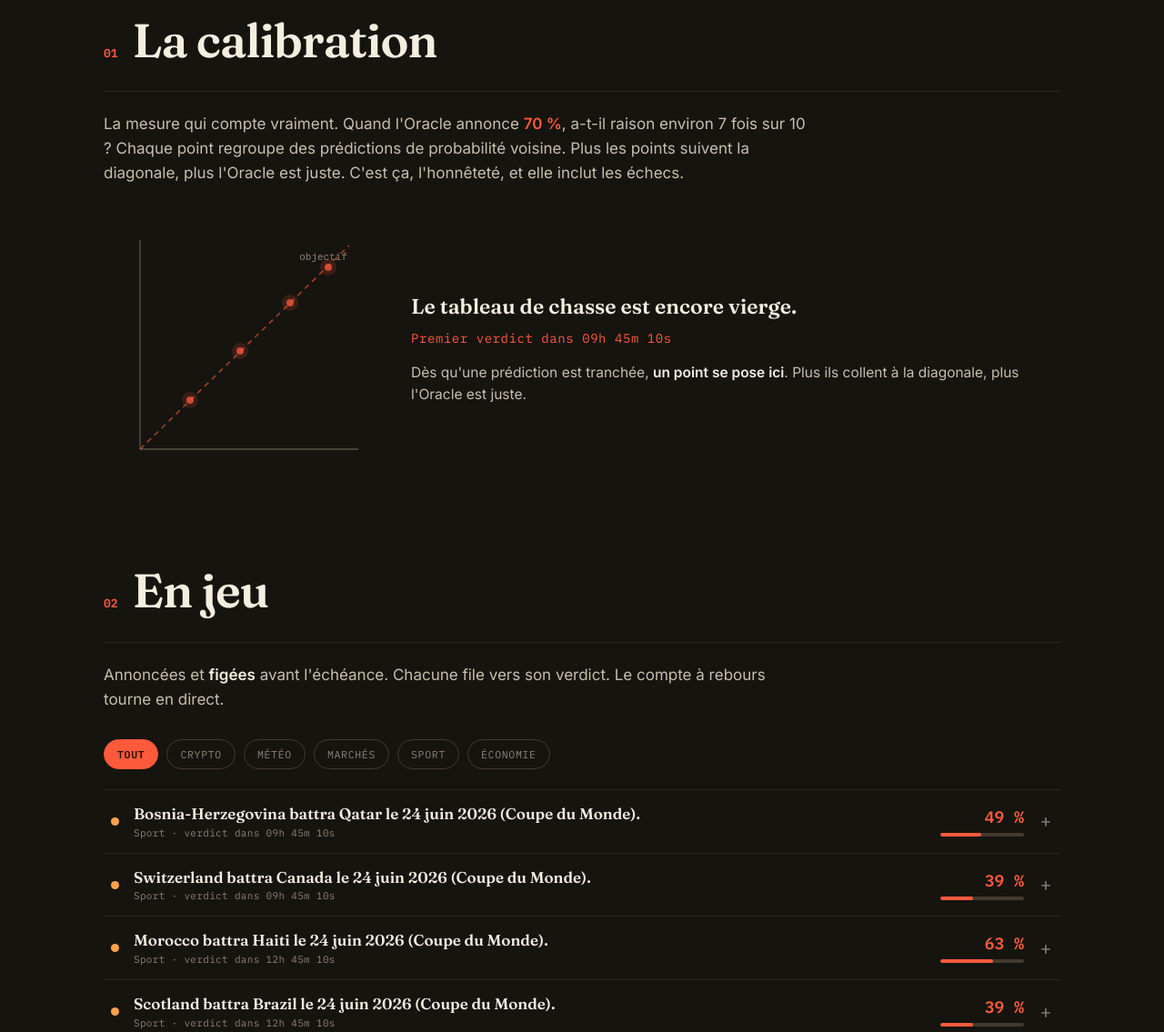
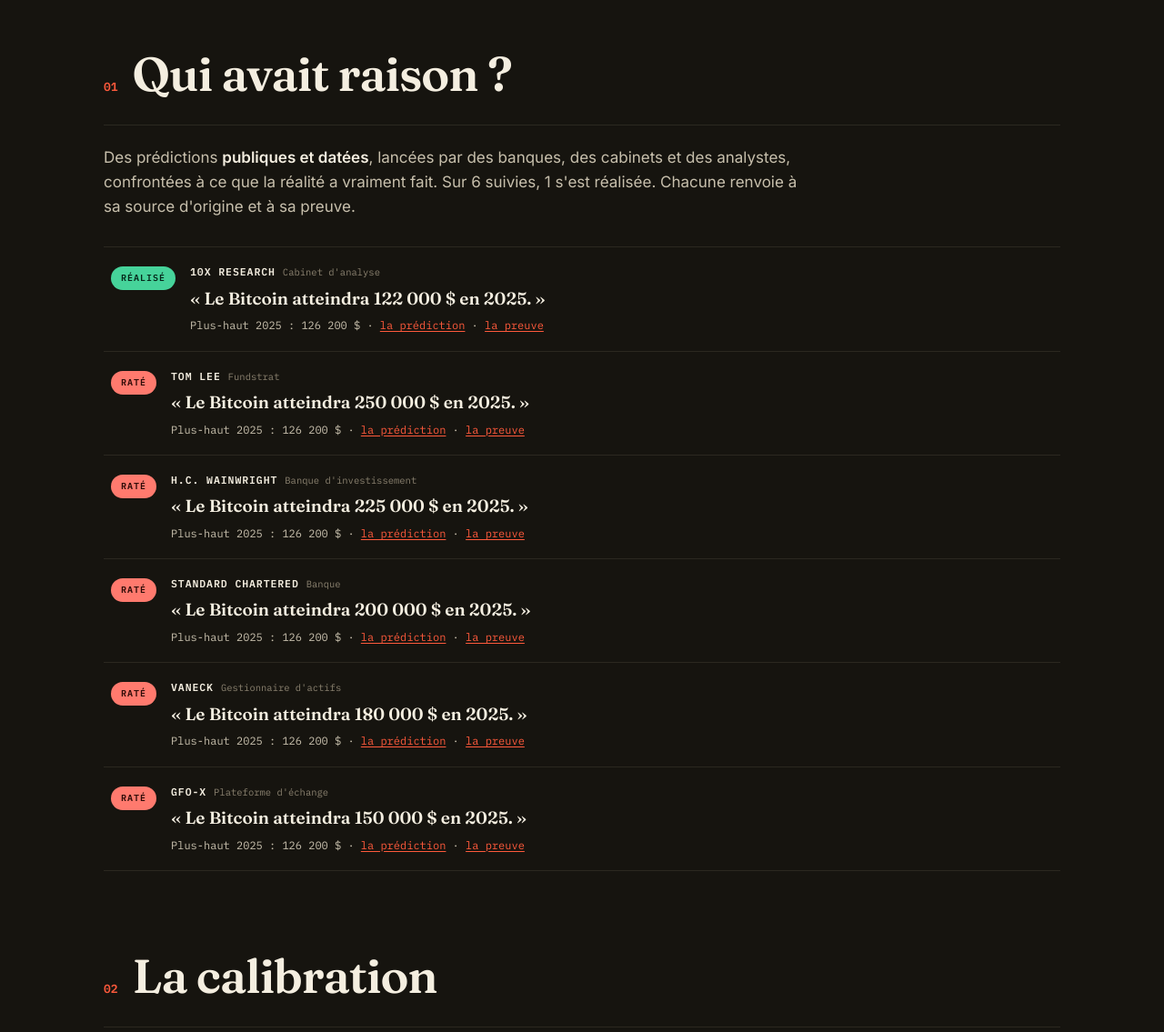
Before and after one commit to Jordan-Bourillot/oracle-triskell, a website: page public/index.html in a window 1280 px wide. Shown: the part 850-1985 px from the top of the page at 91% size. Drawn offline with Linux system fonts and the light colour scheme.

Commit message:
Finalite 'Qui avait raison ?' : tableau public des prédictions de tiers, sourcees et jugees

```diff
--- a/public/app.js
+++ b/public/app.js
@@ -50,6 +50,7 @@
   if (data.updated_at) $("#updated").textContent = "Mise à jour : " + fmtDateTime(data.updated_at);
   renderRepo();
   renderScore();
+  await loadClaims();
   renderCalibration();
   renderFilters();
   renderPending();
@@ -62,6 +63,39 @@
 
 const resolved = () => STATE.preds.filter((p) => p.result);
 const pending = () => STATE.preds.filter((p) => !p.result).sort((a, b) => new Date(a.deadline) - new Date(b.deadline));
+
+/* ---------- qui avait raison (prédictions publiques de tiers) ---------- */
+async function loadClaims() {
+  let claims = [];
+  try {
+    const d = await (await fetch("./data/claims.json", { cache: "no-store" })).json();
+    claims = Array.isArray(d.claims) ? d.claims : [];
+  } catch { /* pas de tableau, on masque la section */ }
+  renderClaims(claims);
+}
+function renderClaims(claims) {
+  const list = $("#claims-list");
+  const section = $("#verdicts-publics");
+  if (!list) return;
+  if (!claims.length) { if (section) section.hidden = true; return; }
+  const order = [...claims].sort((a, b) => (b.result.hit - a.result.hit) || (b.target_usd || 0) - (a.target_usd || 0));
+  list.innerHTML = order
+    .map((c) => {
+      const cls = c.result.hit ? "win" : "loss";
+      return `<article class="claim ${cls}">
+        <span class="claim-pill ${cls}">${c.result.hit ? "Réalisé" : "Raté"}</span>
+        <div class="claim-body">
+          <div class="claim-head"><span class="claim-author">${esc(c.author)}</span> <span class="claim-role">${esc(c.role || "")}</span></div>
+          <p class="claim-text">« ${esc(c.claim)} »</p>
+          <p class="claim-real">${esc(c.result.reality_label || "")} · <a href="${esc(c.source_url)}" target="_blank" rel="noopener">la prédiction</a> · <a href="${esc(c.result.evidence_url)}" target="_blank" rel="noopener">la preuve</a></p>
+        </div>
+      </article>`;
+    })
+    .join("");
+  const wins = claims.filter((c) => c.result.hit === 1).length;
+  const tally = $("#claims-tally");
+  if (tally) tally.textContent = `Sur ${claims.length} suivies, ${wins > 1 ? wins + " se sont réalisées" : wins + " s'est réalisée"}.`;
+}
 
 /* ---------- palmarès ---------- */
 function animateCount(el, to) {
--- /dev/null
+++ b/public/data/claims.json
@@ -0,0 +1,84 @@
+{
+  "note": "Prédictions PUBLIQUES de tiers, suivies et jugées par l'Oracle. Chaque entrée est réelle, datée et sourcée. Jamais d'invention, jamais d'attaque personnelle : on compare ce qui a été annoncé à ce que la réalité a fait, preuve à l'appui.",
+  "updated_at": "2026-06-24",
+  "claims": [
+    {
+      "id": "btc2025-10xresearch",
+      "author": "10x Research",
+      "role": "Cabinet d'analyse",
+      "category": "crypto",
+      "claim": "Le Bitcoin atteindra 122 000 $ en 2025.",
+      "target_usd": 122000,
+      "said_on": "début 2025",
+      "source_url": "https://thecryptobasic.com/2025/05/02/here-are-the-top-8-bitcoin-2025-price-predictions-from-banks-and-hedge-funds/",
+      "source_label": "recensé par The Crypto Basic, mai 2025",
+      "criterion": "Le Bitcoin a-t-il atteint 122 000 $ à un moment de 2025  ?",
+      "result": { "outcome": "win", "hit": 1, "reality_label": "Plus-haut 2025 : 126 200 $", "evidence_url": "https://finance.yahoo.com/quote/BTC-USD/" }
+    },
+    {
+      "id": "btc2025-gfox",
+      "author": "GFO-X",
+      "role": "Plateforme d'échange",
+      "category": "crypto",
+      "claim": "Le Bitcoin atteindra 150 000 $ en 2025.",
+      "target_usd": 150000,
+      "said_on": "début 2025",
+      "source_url": "https://thecryptobasic.com/2025/05/02/here-are-the-top-8-bitcoin-2025-price-predictions-from-banks-and-hedge-funds/",
+      "source_label": "recensé par The Crypto Basic, mai 2025",
+      "criterion": "Le Bitcoin a-t-il atteint 150 000 $ à un moment de 2025 ?",
+      "result": { "outcome": "loss", "hit": 0, "reality_label": "Plus-haut 2025 : 126 200 $", "evidence_url": "https://finance.yahoo.com/quote/BTC-USD/" }
+    },
+    {
+      "id": "btc2025-vaneck",
+      "author": "VanEck",
+      "role": "Gestionnaire d'actifs",
+      "category": "crypto",
+      "claim": "Le Bitcoin atteindra 180 000 $ en 2025.",
+      "target_usd": 180000,
+      "said_on": "début 2025",
+      "source_url": "https://thecryptobasic.com/2025/05/02/here-are-the-top-8-bitcoin-2025-price-predictions-from-banks-and-hedge-funds/",
+      "source_label": "recensé par The Crypto Basic, mai 2025",
+      "criterion": "Le Bitcoin a-t-il atteint 180 000 $ à un moment de 2025 ?",
+      "result": { "outcome": "loss", "hit": 0, "reality_label": "Plus-haut 2025 : 126 200 $", "evidence_url": "https://finance.yahoo.com/quote/BTC-USD/" }
+    },
+    {
+      "id": "btc2025-stdchartered",
+      "author": "Standard Chartered",
+      "role": "Banque",
+      "category": "crypto",
+      "claim": "Le Bitcoin atteindra 200 000 $ en 2025.",
+      "target_usd": 200000,
+      "said_on": "début 2025",
+      "source_url": "https://thecryptobasic.com/2025/05/02/here-are-the-top-8-bitcoin-2025-price-predictions-from-banks-and-hedge-funds/",
+      "source_label": "recensé par The Crypto Basic, mai 2025",
+      "criterion": "Le Bitcoin a-t-il atteint 200 000 $ à un moment de 2025 ?",
+      "result": { "outcome": "loss", "hit": 0, "reality_label": "Plus-haut 2025 : 126 200 $", "evidence_url": "https://finance.yahoo.com/quote/BTC-USD/" }
+    },
+    {
+      "id": "btc2025-hcwainwright",
+      "author": "H.C. Wainwright",
+      "role": "Banque d'investissement",
+      "category": "crypto",
+      "claim": "Le Bitcoin atteindra 225 000 $ en 2025.",
+      "target_usd": 225000,
+      "said_on": "début 2025",
+      "source_url": "https://thecryptobasic.com/2025/05/02/here-are-the-top-8-bitcoin-2025-price-predictions-from-banks-and-hedge-funds/",
+      "source_label": "recensé par The Crypto Basic, mai 2025",
+      "criterion": "Le Bitcoin a-t-il atteint 225 000 $ à un moment de 2025 ?",
+      "result": { "outcome": "loss", "hit": 0, "reality_label": "Plus-haut 2025 : 126 200 $", "evidence_url": "https://finance.yahoo.com/quote/BTC-USD/" }
+    },
+    {
+      "id": "btc2025-tomlee",
+      "author": "Tom Lee",
+      "role": "Fundstrat",
+      "category": "crypto",
+      "claim": "Le Bitcoin atteindra 250 000 $ en 2025.",
+      "target_usd": 250000,
+      "said_on": "début 2025",
+      "source_url": "https://thecryptobasic.com/2025/05/02/here-are-the-top-8-bitcoin-2025-price-predictions-from-banks-and-hedge-funds/",
+      "source_label": "recensé par The Crypto Basic, mai 2025",
+      "criterion": "Le Bitcoin a-t-il atteint 250 000 $ à un moment de 2025 ?",
+      "result": { "outcome": "loss", "hit": 0, "reality_label": "Plus-haut 2025 : 126 200 $", "evidence_url": "https://finance.yahoo.com/quote/BTC-USD/" }
+    }
+  ]
+}
--- a/public/index.html
+++ b/public/index.html
@@ -42,9 +42,9 @@
         <p class="kicker"><span class="live-dot"></span>Oracle en direct · jugé par la réalité</p>
         <h1 class="title">L'Oracle</h1>
         <p class="lede">
-          Des prédictions <strong>chiffrées et datées</strong>. À l'échéance, la
-          réalité tranche, toute seule, sur des sources publiques. Rien n'est effacé,
-          <strong>pas même les échecs</strong>.
+          Tout le monde prédit l'avenir. <strong>Personne ne rend de comptes.</strong>
+          L'Oracle tient le score, ses prédictions chiffrées comme celles lancées
+          publiquement par d'autres. À l'échéance, la réalité tranche, preuves à l'appui.
         </p>
         <div class="nextbox" id="nextbox" hidden>
           <span class="nextbox-lbl">Prochain verdict</span>
@@ -63,9 +63,20 @@
         <div class="stat"><span class="stat-num" id="s-brier">—</span><span class="stat-lbl">score de Brier</span></div>
       </section>
 
+      <!-- QUI AVAIT RAISON -->
+      <section class="section reveal" id="verdicts-publics">
+        <div class="section-head"><span class="section-no">01</span><h2>Qui avait raison ?</h2></div>
+        <p class="section-intro">
+          Des prédictions <strong>publiques et datées</strong>, lancées par des banques,
+          des cabinets et des analystes, confrontées à ce que la réalité a vraiment fait.
+          <span id="claims-tally"></span> Chacune renvoie à sa source d'origine et à sa preuve.
+        </p>
+        <div class="claim-list" id="claims-list"></div>
+      </section>
+
       <!-- CALIBRATION -->
       <section class="section reveal" id="calibration">
-        <div class="section-head"><span class="section-no">01</span><h2>La calibration</h2></div>
+        <div class="section-head"><span class="section-no">02</span><h2>La calibration</h2></div>
         <p class="section-intro">
           La mesure qui compte vraiment. Quand l'Oracle annonce <em>70 %</em>, a-t-il
           raison environ 7 fois sur 10 ? Chaque point regroupe des prédictions de
@@ -80,7 +91,7 @@
 
       <!-- EN JEU -->
       <section class="section reveal" id="encours">
-        <div class="section-head"><span class="section-no">02</span><h2>En jeu</h2></div>
+        <div class="section-head"><span class="section-no">03</span><h2>En jeu</h2></div>
         <p class="section-intro">
           Annoncées et <strong>figées</strong> avant l'échéance. Chacune file vers son
           verdict. Le compte à rebours tourne en direct.
@@ -91,7 +102,7 @@
 
       <!-- VERDICTS -->
       <section class="section reveal" id="historique">
-        <div class="section-head"><span class="section-no">03</span><h2>Les verdicts</h2></div>
+        <div class="section-head"><span class="section-no">04</span><h2>Les verdicts</h2></div>
         <p class="section-intro">
           Ce que la réalité a tranché, tel quel. Chaque résultat est lié à sa preuve
           publique. Les erreurs restent affichées, pour toujours.
@@ -101,7 +112,7 @@
 
       <!-- MÉTHODE -->
       <section class="section reveal" id="methode">
-        <div class="section-head"><span class="section-no">04</span><h2>Comment ça marche</h2></div>
+        <div class="section-head"><span class="section-no">05</span><h2>Comment ça marche</h2></div>
         <div class="method-grid">
           <div class="method-card">
             <h3>Une probabilité, pas une opinion</h3>
--- a/public/styles.css
+++ b/public/styles.css
@@ -158,3 +158,18 @@
   .stat { border-right: 1px solid var(--line); border-top: 1px solid var(--line); }
   .hero { padding: 64px 0 38px; }
 }
+
+/* ---------- QUI AVAIT RAISON (prédictions publiques) ---------- */
+.claim-list { border-top: 1px solid var(--line); }
+.claim { display: grid; grid-template-columns: auto minmax(0, 1fr); gap: 16px; align-items: start; padding: 18px 8px; border-bottom: 1px solid var(--line); }
+.claim-pill { font-family: var(--mono); font-size: 10px; font-weight: 600; letter-spacing: 0.1em; text-transform: uppercase; padding: 5px 11px; border-radius: 999px; white-space: nowrap; margin-top: 3px; }
+.claim-pill.win { background: var(--win); color: #06281b; }
+.claim-pill.loss { background: var(--loss); color: #2e0c08; }
+.claim-body { min-width: 0; }
+.claim-head { display: flex; align-items: baseline; gap: 8px; flex-wrap: wrap; }
+.claim-author { font-family: var(--mono); font-size: 11.5px; letter-spacing: 0.08em; text-transform: uppercase; color: var(--bone); font-weight: 600; }
+.claim-role { font-family: var(--mono); font-size: 10.5px; color: var(--muted); }
+.claim-text { font-family: var(--display); font-weight: 600; font-size: 19px; color: var(--bone); margin: 7px 0 8px; line-height: 1.3; text-wrap: pretty; }
+.claim-real { font-family: var(--mono); font-size: 12px; color: var(--text); margin: 0; }
+.claim-real a { color: var(--accent); }
+@media (max-width: 480px) { .claim-text { font-size: 17px; } }
```
